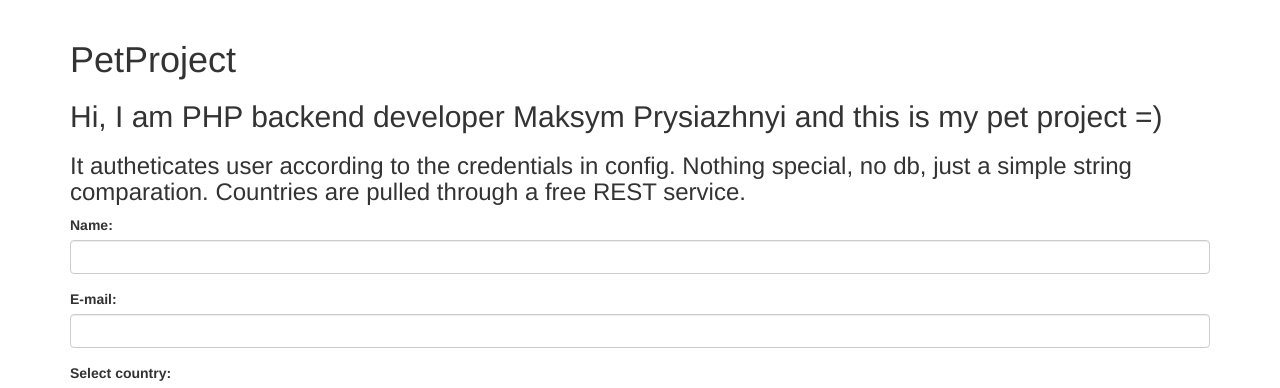
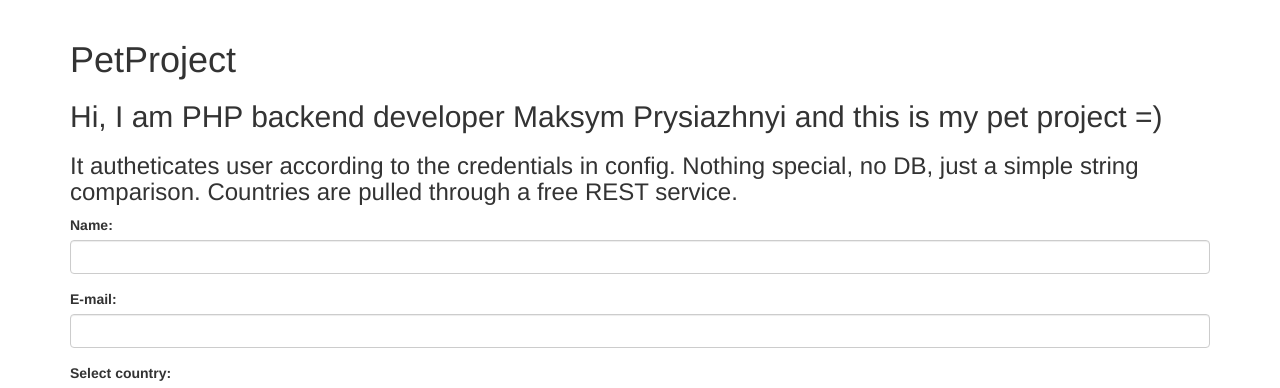
Before and after one commit to barsoft/petproject, a PHP site: template src/views/index.php in a window 1280 px wide. Shown: the top 388 px of the page. Run offline with PHP 8.4, Linux system fonts and the light colour scheme; the template is opened without the code that fills it, so the values that code supplies are empty; some libraries are stand-ins or nearby versions.

Commit message:
Typo correction

```diff
--- a/src/views/index.php
+++ b/src/views/index.php
@@ -9,8 +9,8 @@
 <div class="container">
     <h1>PetProject</h1>
     <h2>Hi, I am PHP backend developer Maksym Prysiazhnyi and this is my pet project =)</h2>
-    <h3>It autheticates user according to the credentials in config. Nothing special, no db, just a simple string
-        comparation. Countries are pulled through a free REST service.</h3>
+    <h3>It autheticates user according to the credentials in config. Nothing special, no DB, just a simple string
+        comparison. Countries are pulled through a free REST service.</h3>
     <?php
     if ($message == \PetProject\Message::ALL_FIELDS_SHOULD_BE_FILLED) {
         echo '<div class="alert alert-danger">All fields should be filled</div>';
```
Also changed, not shown: README.md.
